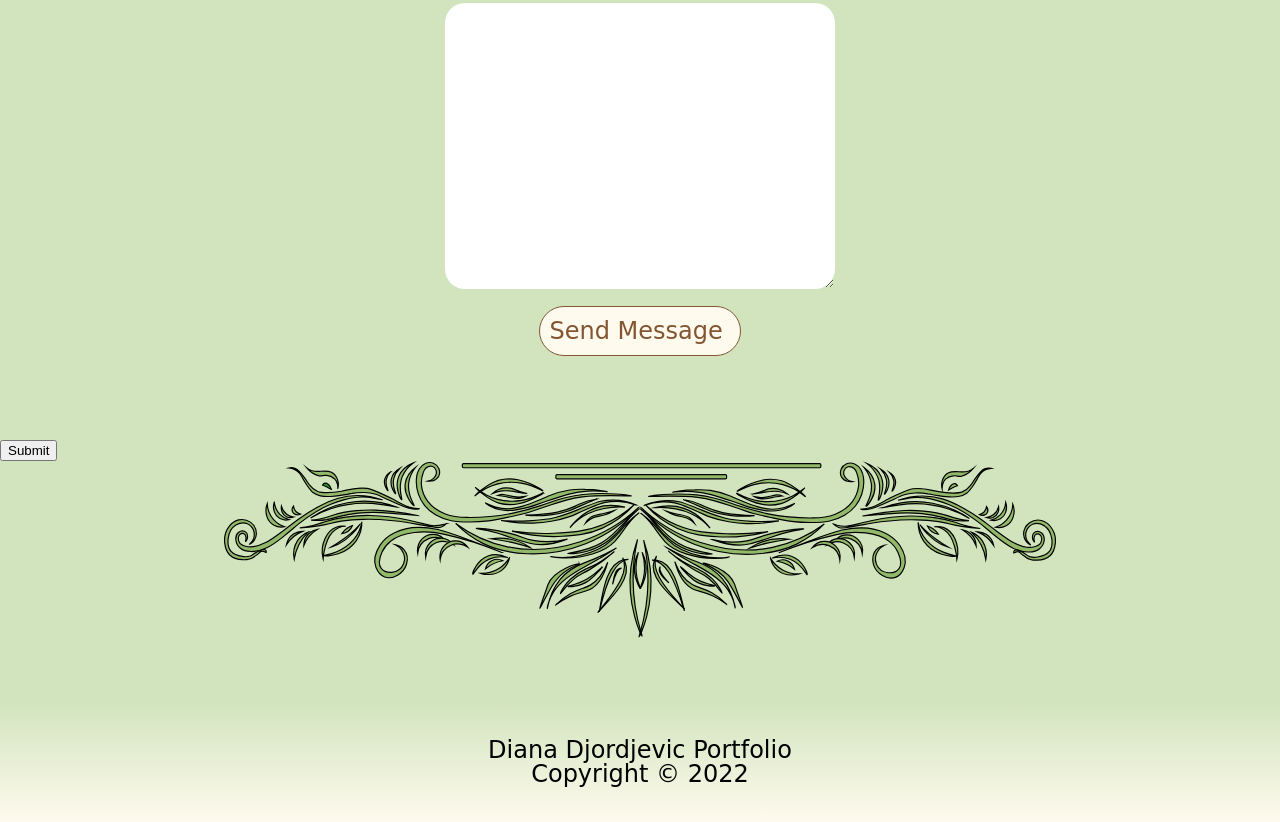
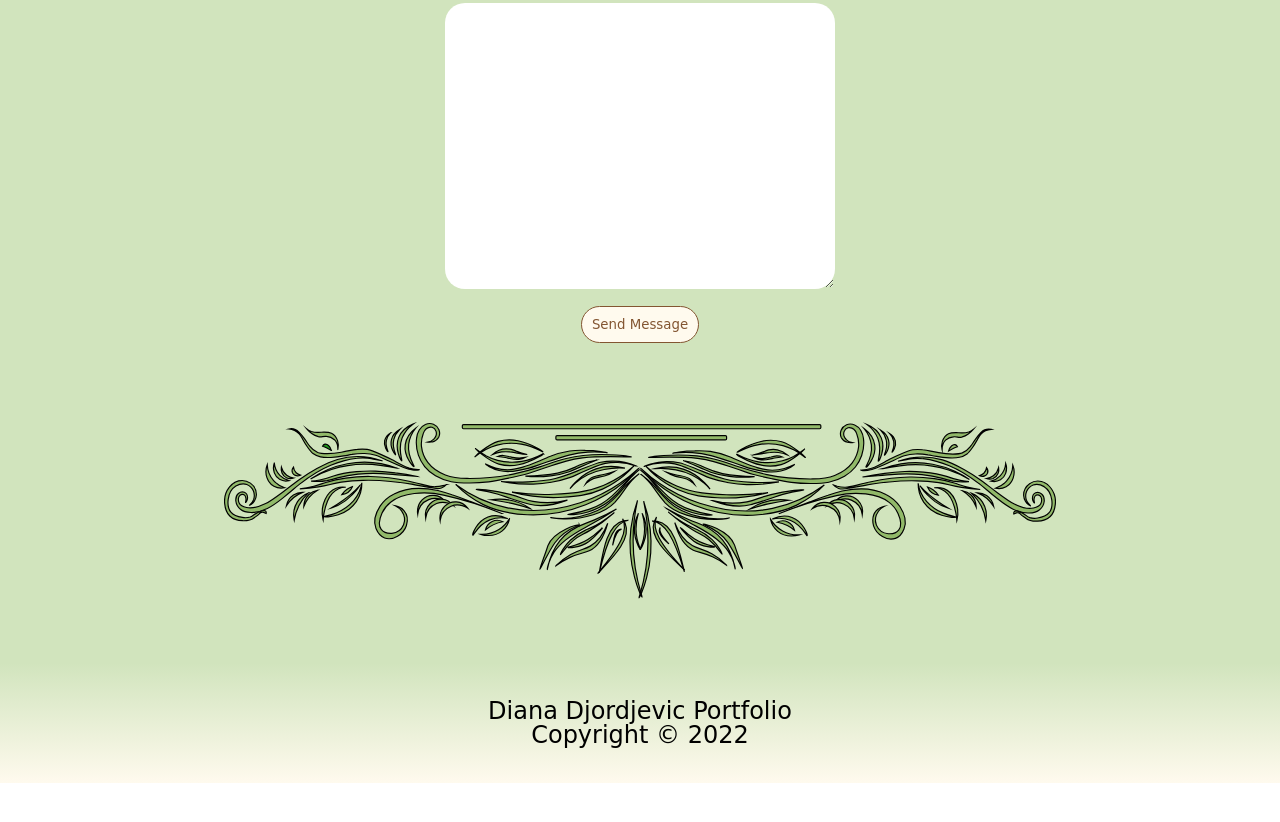
Before and after one commit to DixyPixy/My-Portfolio, a website: page public_html/Contact.html in a window 1280 px wide. Shown: the part 788-1610 px from the top of the page. After the commit the page ends 1571 px from the top, so only its background shows below. Drawn offline with nearby package versions, Linux system fonts and the light colour scheme; a web font is replaced by a local one.

Commit message:
recapzcha added

```diff
--- a/public_html/Contact.html
+++ b/public_html/Contact.html
@@ -65,14 +65,14 @@
 <p><input type="email" name="email" required/></p>
 <p><label for="message">Project description:</label></p>
 <p><textarea id="textarea" name="message" cols="40" rows="10" required></textarea></p>
-<input id="submit" name="submit" type="submit" value="Send Message "/>
+<button id="submit" name="submit" type="submit" value="Send Message"
+		class="g-recaptcha"
+        data-sitekey="6Lep9fwfAAAAALNTQGtjK4OeiZ-zPDz36K8Lc3ny"
+        data-callback='onSubmit'
+        data-action='submit'>Send Message</button>
 </form>
 <iframe class="form-message" name="my_iframe" frameborder="0"></iframe>
 </div>
-<button class="g-recaptcha"
-        data-sitekey="6Lep9fwfAAAAALNTQGtjK4OeiZ-zPDz36K8Lc3ny"
-        data-callback='onSubmit'
-        data-action='submit'>Submit</button>
 <div class="deco-image">
 <img src="images/logodole1234.svg"  alt="" />
 </div>
--- a/public_html/scss/contact.scss
+++ b/public_html/scss/contact.scss
@@ -49,7 +49,6 @@
 	padding: 5% 5% 0 5%;
 }
 
-
 .deco-image {
 width: 100%;
 
@@ -91,6 +90,7 @@ form p {
 }
 
 #submit {
+	font-size: inherit;
 	margin: 1vw 0;
 	font-family: $wrraper-font;
 	background-color: $nav-color;
```
